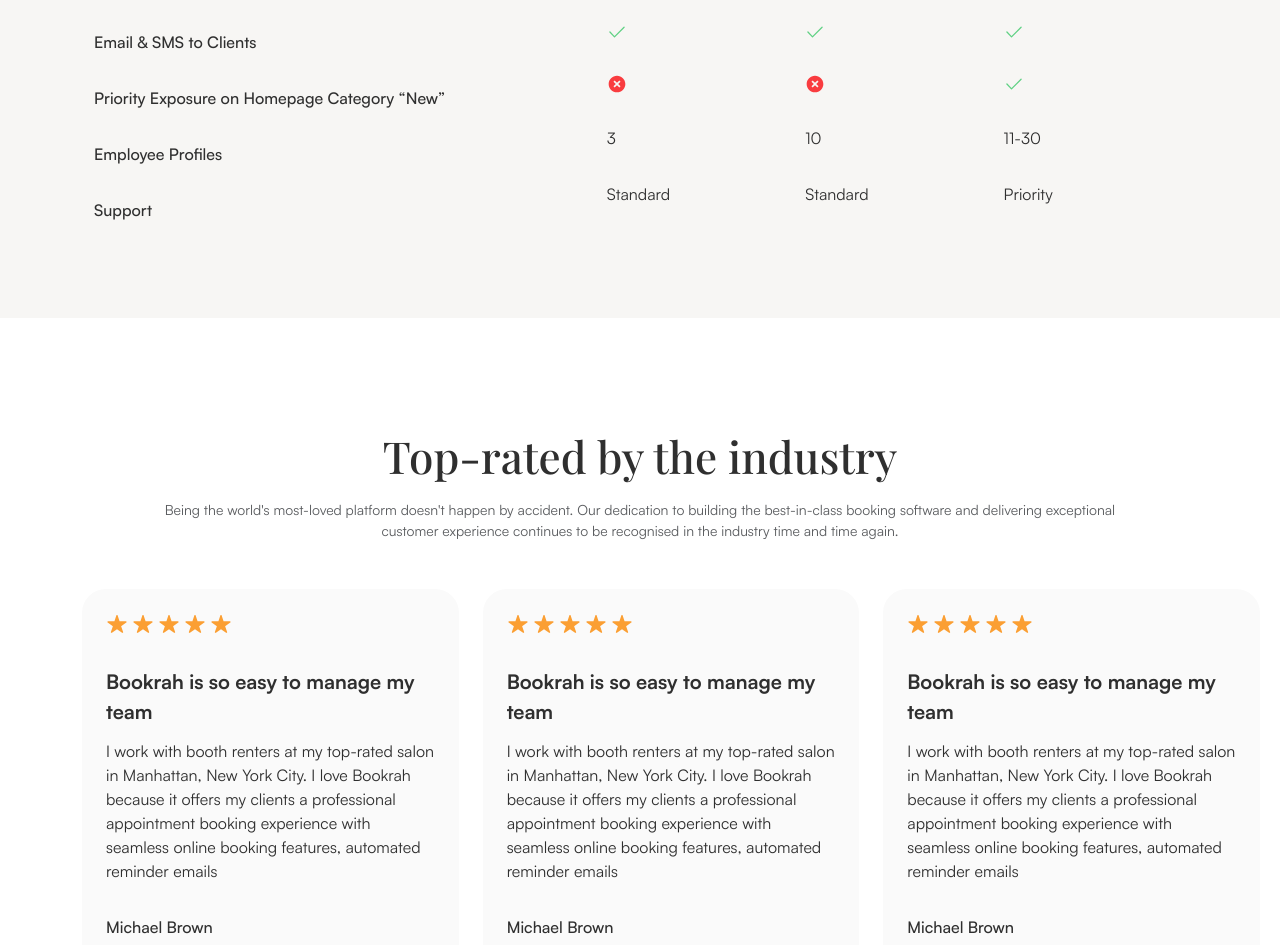
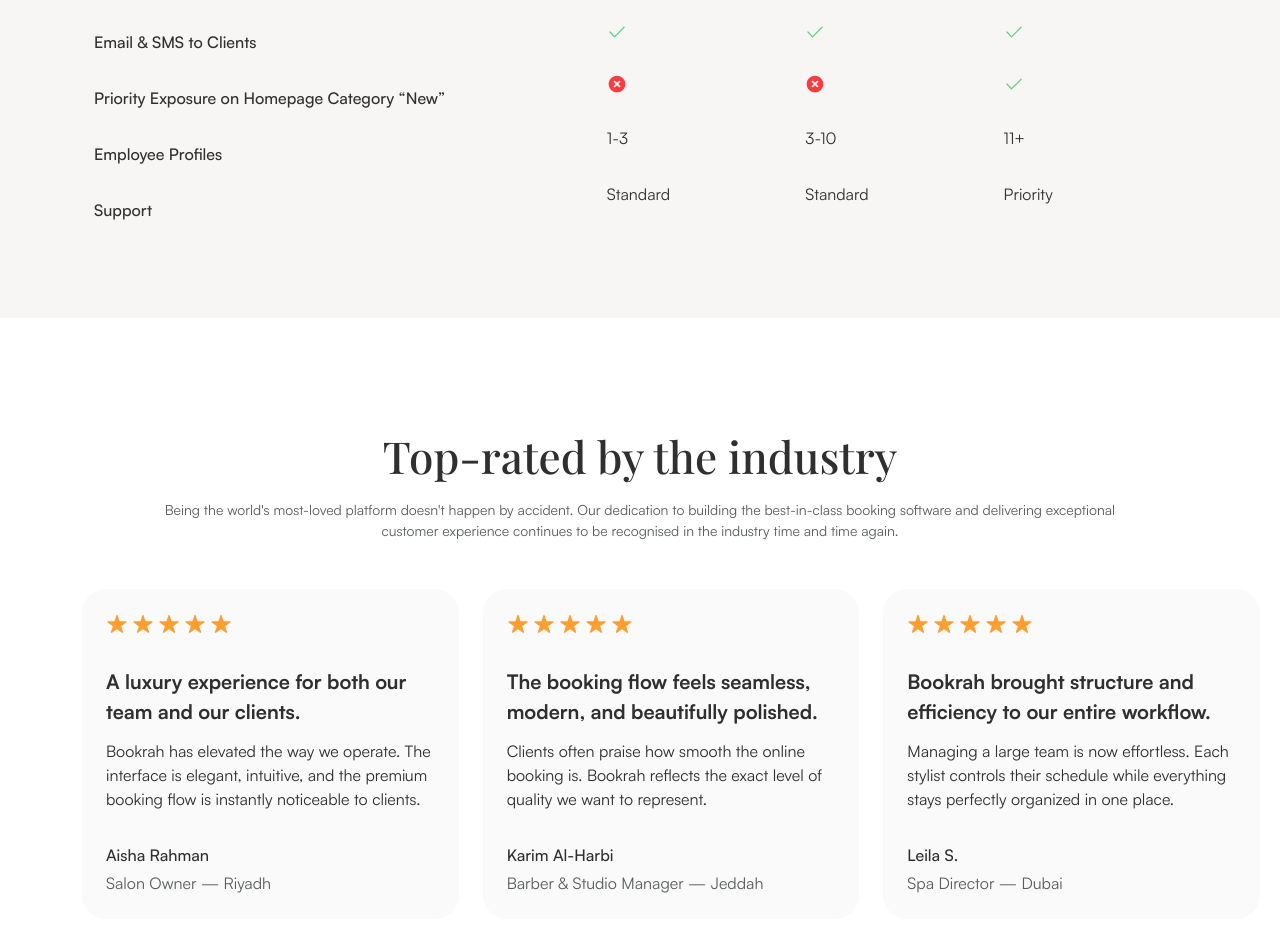
Before and after one commit to rakibuli55/bookrah_client_final, a React (Vite) app: page /for-business/pricing in a window 1280 px wide. Shown: the part 1620-2565 px from the top of the page. Built offline with nearby package versions, Linux system fonts and the light colour scheme; a web font is replaced by a local one.

Commit message:
changes review

```diff
--- a/src/components/auth/TelephoneCodeDropdown.jsx
+++ b/src/components/auth/TelephoneCodeDropdown.jsx
@@ -6,7 +6,7 @@
 
 const TelephoneCodeDropdown = ({ control, name }) => {
   const { telephoneCode, telephoneCodeLoading } = useGetTelephoneCode();
-  const [selectedCode, setSelectedCode] = useState("+880");
+  const [selectedCode, setSelectedCode] = useState("+966");
   const [dropdownOpen, setDropdownOpen] = useState(false);
   const dropdownRef = useRef();
 
--- a/src/components/business/website/TestimonialSection.jsx
+++ b/src/components/business/website/TestimonialSection.jsx
@@ -7,76 +7,59 @@
   {
     id: 1,
     rating: 5,
-      title: "Bookrah is so easy to manage my team",
+    title: "A luxury experience for both our team and our clients.",
     comment:
-        "I work with booth renters at my top-rated salon in Manhattan, New York City. I love Bookrah because it offers my clients a professional appointment booking experience with seamless online booking features, automated reminder emails",
-      commenter: "Michael Brown",
-      post: "Salon owner, NYC",
+      "Bookrah has elevated the way we operate. The interface is elegant, intuitive, and the premium booking flow is instantly noticeable to clients.",
+    commenter: "Aisha Rahman",
+    post: "Salon Owner — Riyadh",
   },
   {
     id: 2,
     rating: 5,
-      title: "Bookrah is so easy to manage my team",
+    title: "The booking flow feels seamless, modern, and beautifully polished.",
     comment:
-        "I work with booth renters at my top-rated salon in Manhattan, New York City. I love Bookrah because it offers my clients a professional appointment booking experience with seamless online booking features, automated reminder emails",
-      commenter: "Michael Brown",
-      post: "Salon owner, NYC",
+      "Clients often praise how smooth the online booking is. Bookrah reflects the exact level of quality we want to represent.",
+    commenter: "Karim Al-Harbi",
+    post: "Barber & Studio Manager — Jeddah",
   },
   {
     id: 3,
     rating: 5,
-      title: "Bookrah is so easy to manage my team",
+    title: "Bookrah brought structure and efficiency to our entire workflow.",
     comment:
-        "I work with booth renters at my top-rated salon in Manhattan, New York City. I love Bookrah because it offers my clients a professional appointment booking experience with seamless online booking features, automated reminder emails",
-      commenter: "Michael Brown",
-      post: "Salon owner, NYC",
+      "Managing a large team is now effortless. Each stylist controls their schedule while everything stays perfectly organized in one place.",
+    commenter: "Leila S.",
+    post: "Spa Director — Dubai",
   },
   {
     id: 4,
     rating: 5,
-      title: "Bookrah is so easy to manage my team",
+    title: "Our no-show rate dropped dramatically thanks to Bookrah’s automated reminders.",
     comment:
-        "I work with booth renters at my top-rated salon in Manhattan, New York City. I love Bookrah because it offers my clients a professional appointment booking experience with seamless online booking features, automated reminder emails",
-      commenter: "Michael Brown",
-      post: "Salon owner, NYC",
+      "The SMS and email notifications feel personal, professional, and consistently on-brand.",
+    commenter: "Hanan Al-Mutairi",
+    post: "Lashes & Brow Studio Owner — Riyadh",
   },
   {
     id: 5,
     rating: 5,
-      title: "Bookrah is so easy to manage my team",
+    title: "Visually stunning, exceptionally intuitive — Bookrah is a next-level system.",
     comment:
-        "I work with booth renters at my top-rated salon in Manhattan, New York City. I love Bookrah because it offers my clients a professional appointment booking experience with seamless online booking features, automated reminder emails",
-      commenter: "Michael Brown",
-      post: "Salon owner, NYC",
+      "Even our clients mention how luxurious the booking experience feels compared to others.",
+    commenter: "Omar Benyoussef",
+    post: "Founder & Grooming Specialist — Casablanca",
   },
   {
     id: 6,
     rating: 5,
-      title: "Bookrah is so easy to manage my team",
+    title: "A polished system with powerful tools and outstanding support.",
     comment:
-        "I work with booth renters at my top-rated salon in Manhattan, New York City. I love Bookrah because it offers my clients a professional appointment booking experience with seamless online booking features, automated reminder emails",
-      commenter: "Michael Brown",
-      post: "Salon owner, NYC",
-    },
-    {
-      id: 7,
-      rating: 5,
-      title: "Bookrah is so easy to manage my team",
-      comment:
-        "I work with booth renters at my top-rated salon in Manhattan, New York City. I love Bookrah because it offers my clients a professional appointment booking experience with seamless online booking features, automated reminder emails",
-      commenter: "Michael Brown",
-      post: "Salon owner, NYC",
-    },
-    {
-      id: 8,
-      rating: 5,
-      title: "Bookrah is so easy to manage my team",
-      comment:
-        "I work with booth renters at my top-rated salon in Manhattan, New York City. I love Bookrah because it offers my clients a professional appointment booking experience with seamless online booking features, automated reminder emails",
-      commenter: "Michael Brown",
-      post: "Salon owner, NYC",
+      "Setup was effortless, the features are premium, and the support team is truly exceptional.",
+    commenter: "Rawan Al-Jasser",
+    post: "Studio Manager — Dammam",
   },
 ];
+
   return (
     <section className="c-lg:py-[104px] c-md:pt-20 c-md:pb-10 c-xsm:pt-[60px] c-xsm:pb-5">
       <Container className={'relative'}>
--- a/src/components/business/website/pricingPage/ComparePlansSection.jsx
+++ b/src/components/business/website/pricingPage/ComparePlansSection.jsx
@@ -14,7 +14,7 @@
         onlineBooking: true,
         emailSmsToClients: true,
         priorityExposure: false,
-        employeeProfiles: "3",
+        employeeProfiles: "1-3",
         support: "Standard",
       },
     },
@@ -27,7 +27,7 @@
         onlineBooking: true,
         emailSmsToClients: true,
         priorityExposure: false,
-        employeeProfiles: "10",
+        employeeProfiles: "3-10",
         support: "Standard",
       },
     },
@@ -40,7 +40,7 @@
         onlineBooking: true,
         emailSmsToClients: true,
         priorityExposure: true,
-        employeeProfiles: "11-30",
+        employeeProfiles: "11+",
         support: "Priority",
       },
     },
--- a/src/components/business/website/pricingPage/PricingPlanSection.jsx
+++ b/src/components/business/website/pricingPage/PricingPlanSection.jsx
@@ -23,7 +23,7 @@
           "Online Booking",
           "Email & SMS to Clients",
           "SMS to Employees",
-          "Employee Profiles: 3",
+          "Employee Profiles: 1-3",
           "Support: Standard",
         ],
       },
@@ -44,7 +44,7 @@
           "Online Booking",
           "Email & SMS to Clients",
           "SMS to Employees",
-          "Employee Profiles: 10",
+          "Employee Profiles: 3-10",
           "Support: Standard",
         ],
       },
@@ -66,7 +66,7 @@
           "Email & SMS to Clients",
           "SMS to Employees",
           "Priority Exposure on Homepage Category “New”",
-          "Employee Profiles: 11-30",
+          "Employee Profiles: 11+",
           "Support: Priority",
         ],
       },
```
Lines whose indentation alone changed are shown as unchanged.
